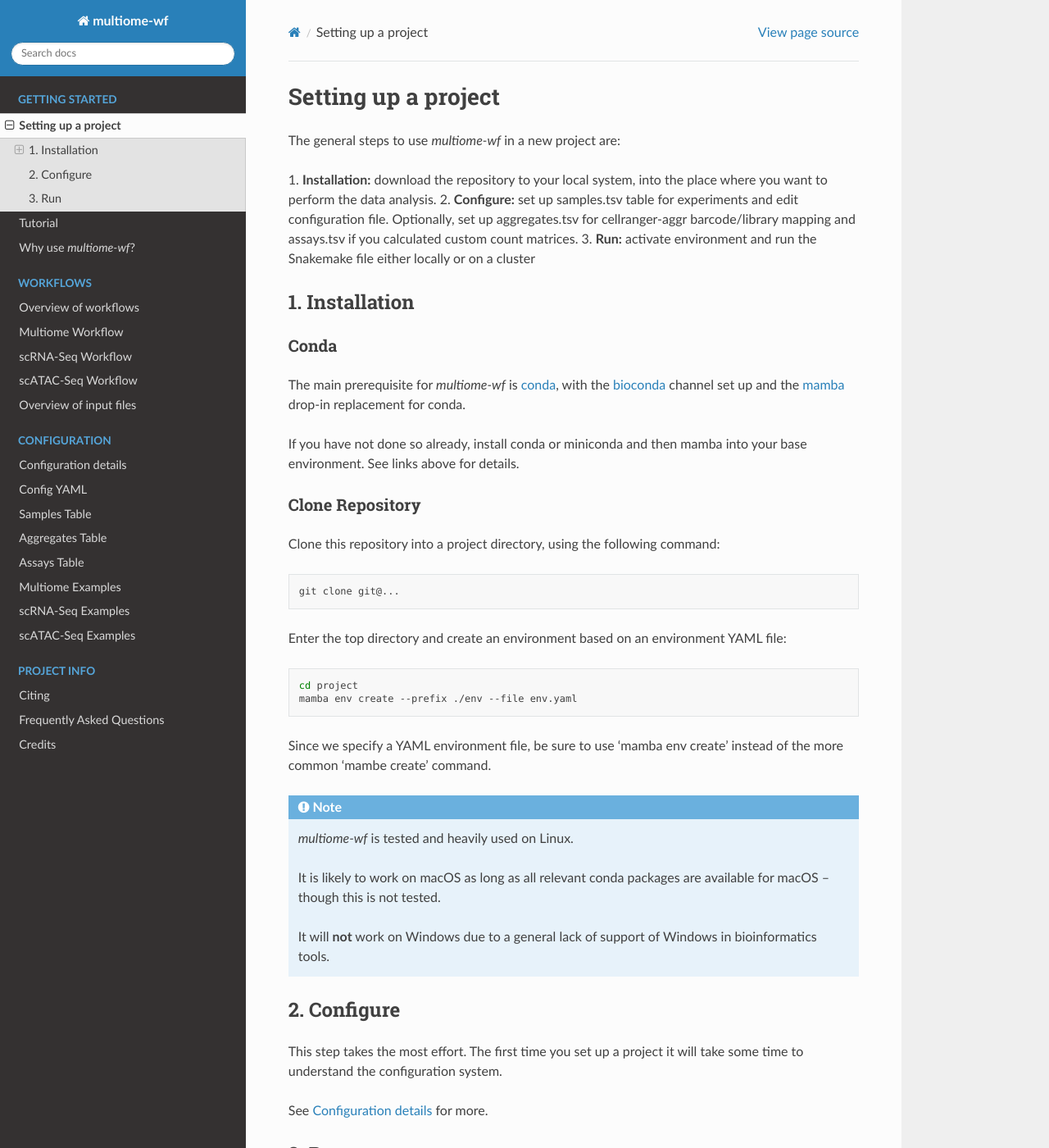
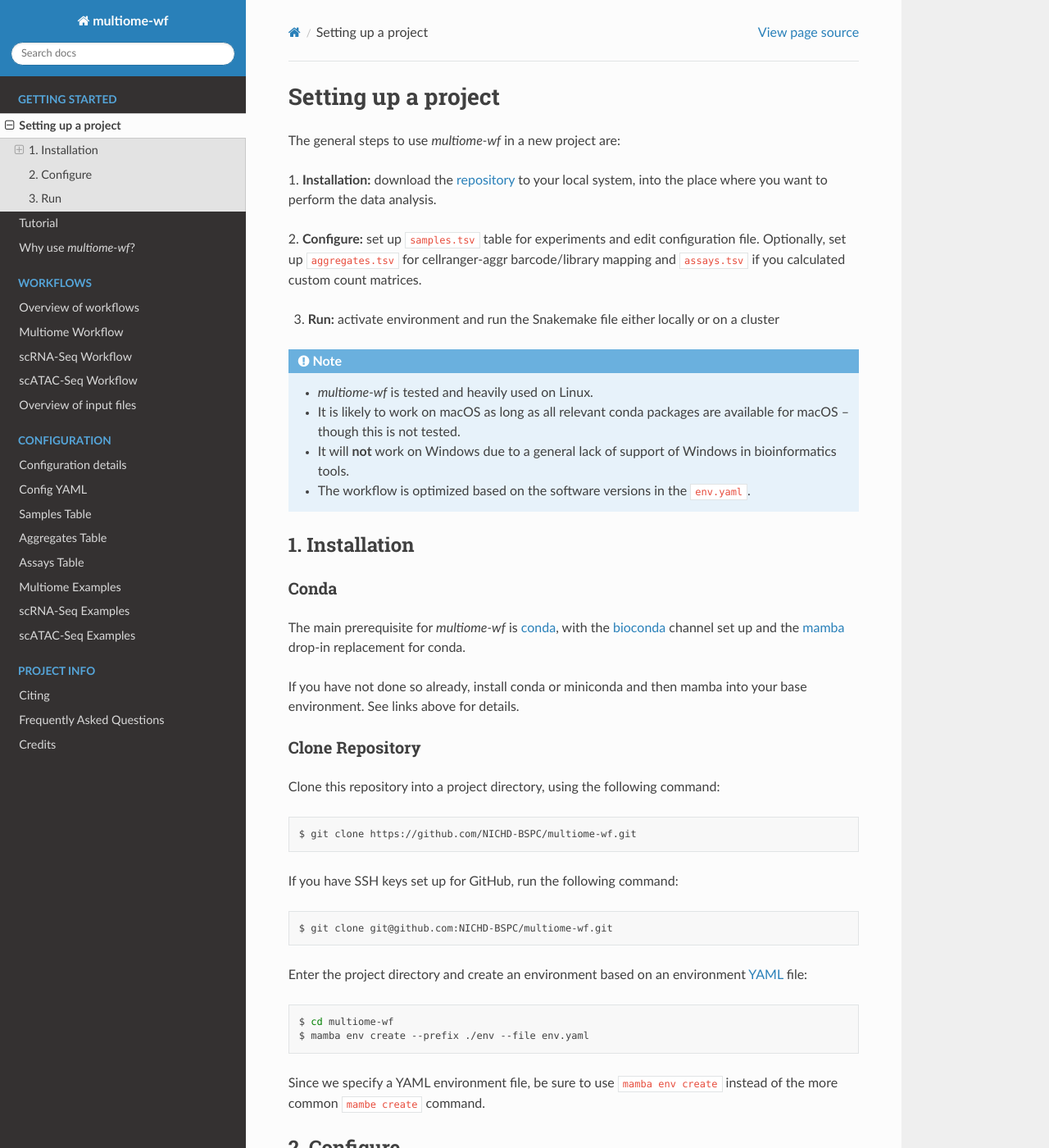
Before and after one commit to NICHD-BSPC/multiome-wf, a Sphinx documentation site: the page built from docs/getting-started/setup.rst, in a window 1280 px wide and 1400 px high. Shown: the whole window at 82% size. Built offline with Sphinx 7.4.7 and the Read the Docs theme 2.0.0, drawn with Linux system fonts in a browser that asks for light colours; some of the changed text lies outside the part shown.

Commit message:
documentation updated - setup

```diff
--- a/docs/getting-started/setup.rst
+++ b/docs/getting-started/setup.rst
@@ -6,12 +6,26 @@ Setting up a project
 
 The general steps to use `multiome-wf` in a new project are:
 
-1. **Installation:** download the repository to your local system, into the place
-where you want to perform the data analysis.
-2. **Configure:** set up samples.tsv table for experiments and edit configuration file.
-Optionally, set up aggregates.tsv for cellranger-aggr barcode/library mapping and assays.tsv
-if you calculated custom count matrices.
+1. **Installation:** download the `repository <https://github.com/NICHD-BSPC/multiome-wf>`_
+to your local system, into the place where you want to perform the data analysis.
+
+2. **Configure:** set up ``samples.tsv`` table for experiments and edit configuration file.
+Optionally, set up ``aggregates.tsv`` for cellranger-aggr barcode/library mapping
+and ``assays.tsv`` if you calculated custom count matrices.
+
 3. **Run:** activate environment and run the Snakemake file either locally or on a cluster
+
+.. note::
+    - `multiome-wf` is tested and heavily used on Linux.
+
+    - It is likely to work on macOS as long as all relevant conda packages are
+      available for macOS -- though this is not tested.
+
+    - It will **not** work on Windows due to a general lack of support of Windows
+      in bioinformatics tools.
+
+    - The workflow is optimized based on the software versions in the ``env.yaml``.
+
 
 
 1. Installation
@@ -20,40 +34,42 @@ if you calculated custom count matrices.
 Conda
 ^^^^^
 
-The main prerequisite for `multiome-wf` is `conda
-<https://docs.conda.io/en/latest/>`_, with the `bioconda
-<https://bioconda.github.io>`_ channel set up and the `mamba
-<https://github.com/mamba-org/mamba>`_ drop-in replacement for conda.
+The main prerequisite for `multiome-wf` is `conda <https://docs.conda.io/en/latest/>`_,
+with the `bioconda <https://bioconda.github.io>`_ channel set up and
+the `mamba <https://github.com/mamba-org/mamba>`_ drop-in replacement for conda.
 
-If you have not done so already, install conda or miniconda and then mamba into your base environment. See links above for details.
+If you have not done so already, install conda or miniconda and then mamba into your
+base environment. See links above for details.
+
 
 Clone Repository
 ^^^^^^^^^^^^^^^^
 
 Clone this repository into a project directory, using the following command:
 
-.. code-block:: bash
-
-    git clone git@...
-
-Enter the top directory and create an environment based on an environment YAML file:
 
 .. code-block:: bash
 
-    cd project
-    mamba env create --prefix ./env --file env.yaml
+    $ git clone https://github.com/NICHD-BSPC/multiome-wf.git
 
-Since we specify a YAML environment file, be sure to use 'mamba env create' instead of the more common 'mambe create' command.
+If you have SSH keys set up for GitHub, run the following command:
 
-.. note::
+.. code-block:: bash
 
-    `multiome-wf` is tested and heavily used on Linux.
+   $ git clone git@github.com:NICHD-BSPC/multiome-wf.git
 
-    It is likely to work on macOS as long as all relevant conda packages are
-    available for macOS -- though this is not tested.
+Enter the project directory and create an environment based on an environment
+`YAML <https://en.wikipedia.org/wiki/YAML>`_ file:
 
-    It will **not** work on Windows due to a general lack of support of Windows
-    in bioinformatics tools.
+.. code-block:: bash
+
+    $ cd multiome-wf
+    $ mamba env create --prefix ./env --file env.yaml
+
+Since we specify a YAML environment file, be sure to use ``mamba env create``
+instead of the more common ``mambe create`` command.
+
+
 
 2. Configure
 ------------
@@ -66,18 +82,20 @@ See :ref:`config` for more.
 3. Run
 ------
 
-Activate the main environment and go to the workflow you want to run. For
-example if you have configured a scRNA-seq run, then do:
+Activate the main conda environment and go to the workflow you want to run.
+For example if you have configured a scRNA-seq run, then do:
 
 .. code-block:: bash
 
-    conda activate ./env
+    $ conda activate ./env
 
 and run the following:
 
 .. code-block:: bash
 
-    snakemake --dryrun
+    # Dry run
+    $ snakemake -n
+
 
 If all goes well, this should print a list of jobs to be run.
 
@@ -100,12 +119,13 @@ Snakemake.
 and then monitor the various jobs that will be submitted on your behalf. See
 :ref:`cluster` for more details on this.
 
-Other clusters will need different configuration, but everything is standard
-Snakemake. The Snakemake documentation on `cluster execution
-<https://snakemake.readthedocs.io/en/stable/executing/cluster.html>`_ and
-`cloud execution
-<https://snakemake.readthedocs.io/en/stable/executing/cloud.html>`_ can be
-consulted for running on your particular system.
+.. note::
+   You can execute Snakemake jobs on a cluster using
+   `cluster profiles <https://snakemake.readthedocs.io/en/stable/executing/cli.html#profiles>`_.
+   Consult the configuration of your high-performance computing system. The current pipeline
+   relies on the `snakemake_profile <https://github.com/NIH-HPC/snakemake_profile>`_
+   supported by `NIH Biowulf <https://hpc.nih.gov/>`_.
+
 
 You can typically run simultaneous workflows when they are in different
 directories; see :ref:`overview-wf` for details.
```
Also changed, not shown: other parts of docs/getting-started/setup.rst (+5 -4 lines).
